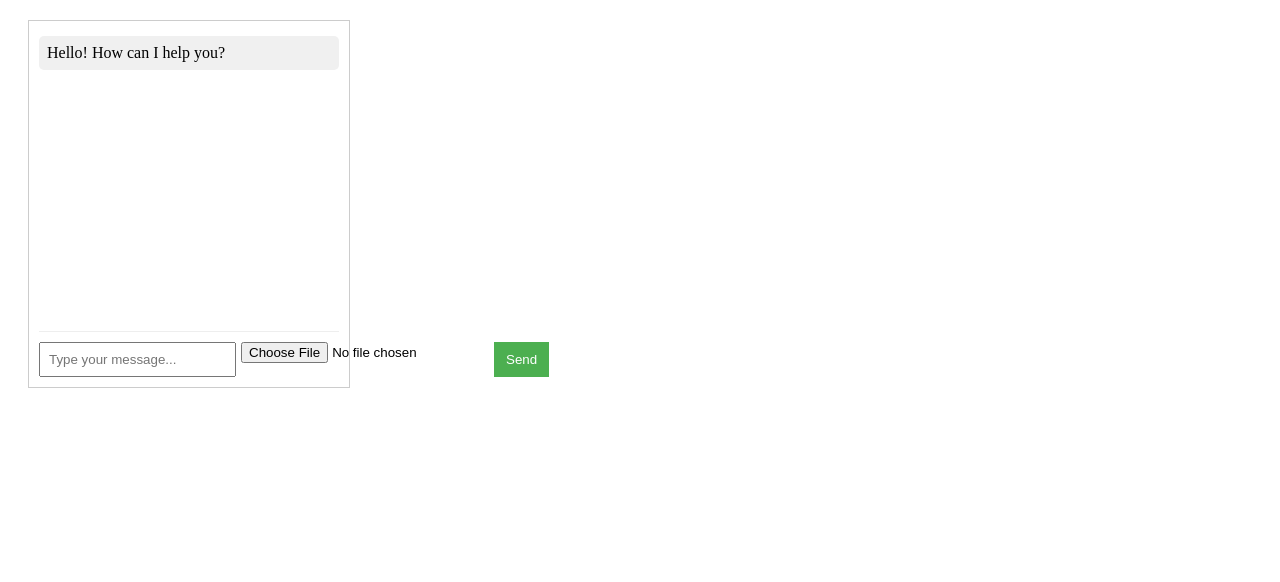
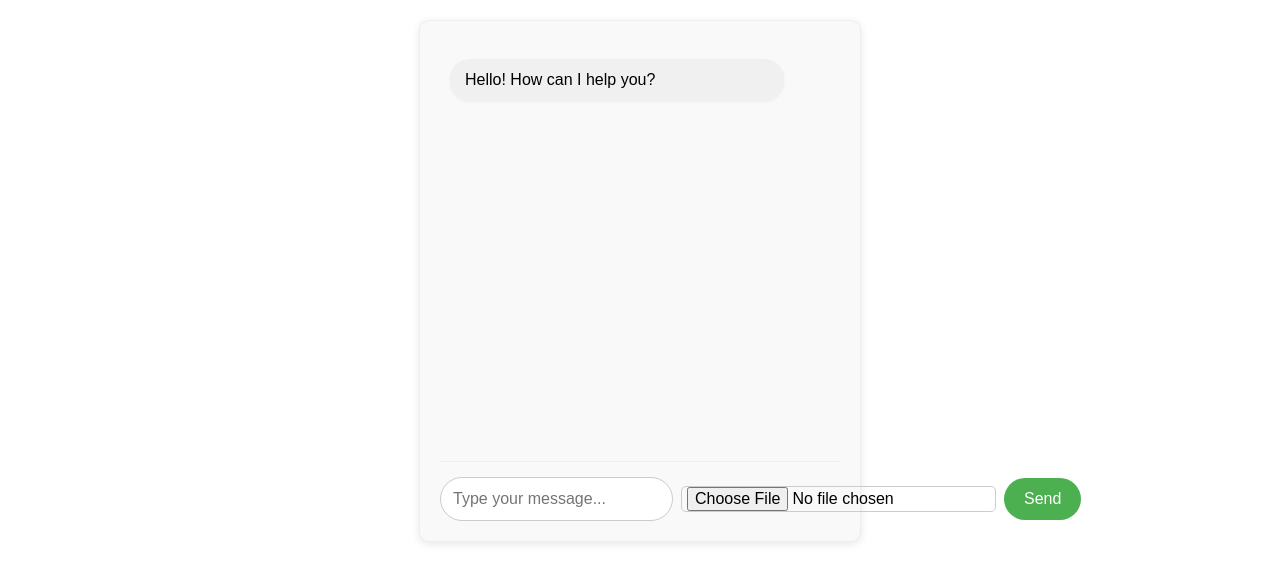
Before and after one commit to scopejet/chatbot, a plain HTML site: page index.html in a window 1280 px wide. Drawn offline with Linux system fonts and the light colour scheme.

Commit message:
Update style.css

```diff
--- a/style.css
+++ b/style.css
@@ -1,49 +1,80 @@
 #chat-container {
-    width: 300px;
-    border: 1px solid #ccc;
-    margin: 20px;
-    padding: 10px;
+    width: 400px; /* Increased width */
+    border: 1px solid #eee;
+    margin: 20px auto; /* Center horizontally */
+    padding: 20px;
     display: flex;
     flex-direction: column;
+    border-radius: 10px;
+    box-shadow: 0 2px 8px rgba(0, 0, 0, 0.1);
+    background-color: #f9f9f9;
 }
 
 #chat-log {
-    height: 300px;
+    height: 400px; /* Increased height */
     overflow-y: scroll;
     border-bottom: 1px solid #eee;
+    padding: 10px;
+}
+
+.bot-message, .user-message {
+    max-width: 80%;
+    padding: 10px 15px;
+    margin: 8px 0;
+    border-radius: 20px;
+    word-wrap: break-word;
+    font-family: sans-serif; /* Added font-family */
+    font-size: 1rem; /* Added font-size */
+    line-height: 1.4;
 }
 
 .bot-message {
     background-color: #f0f0f0;
-    padding: 8px;
-    margin: 5px 0;
-    border-radius: 5px;
     align-self: flex-start;
+    box-shadow: 0 1px 3px rgba(0, 0, 0, 0.05);
 }
 
 .user-message {
-    background-color: #d0e9ff;
-    padding: 8px;
-    margin: 5px 0;
-    border-radius: 5px;
+    background-color: #e0f7fa; /* Light cyan */
     align-self: flex-end;
+    box-shadow: 0 1px 3px rgba(0, 0, 0, 0.05);
 }
 
 #input-area {
     display: flex;
-    margin-top: 10px;
+    margin-top: 15px;
+    align-items: center;
 }
 
-#user-input {
+#user-input, #file-input {
     flex: 1;
-    padding: 8px;
-    margin-right: 5px;
+    padding: 12px;
+    margin-right: 8px;
+    border: 1px solid #ccc;
+    border-radius: 25px; /* Added border-radius */
+    outline: none;
+    font-size: 1rem;
+    font-family: sans-serif;
+}
+
+#file-input{
+  padding: 0px 5px; /* Added some padding to the file upload button */
+  border-radius: 5px;
 }
 
 #send-button {
-    padding: 8px 12px;
-    background-color: #4CAF50;
+    padding: 12px 20px;
+    background-color: #4caf50;
     color: white;
     border: none;
     cursor: pointer;
+    border-radius: 25px; /* Added border-radius */
+    font-size: 1rem;
+    font-family: sans-serif;
+    outline: none;
+    transition: background-color 0.2s;
 }
+
+#send-button:hover {
+    background-color: #45a049;
+}
```
